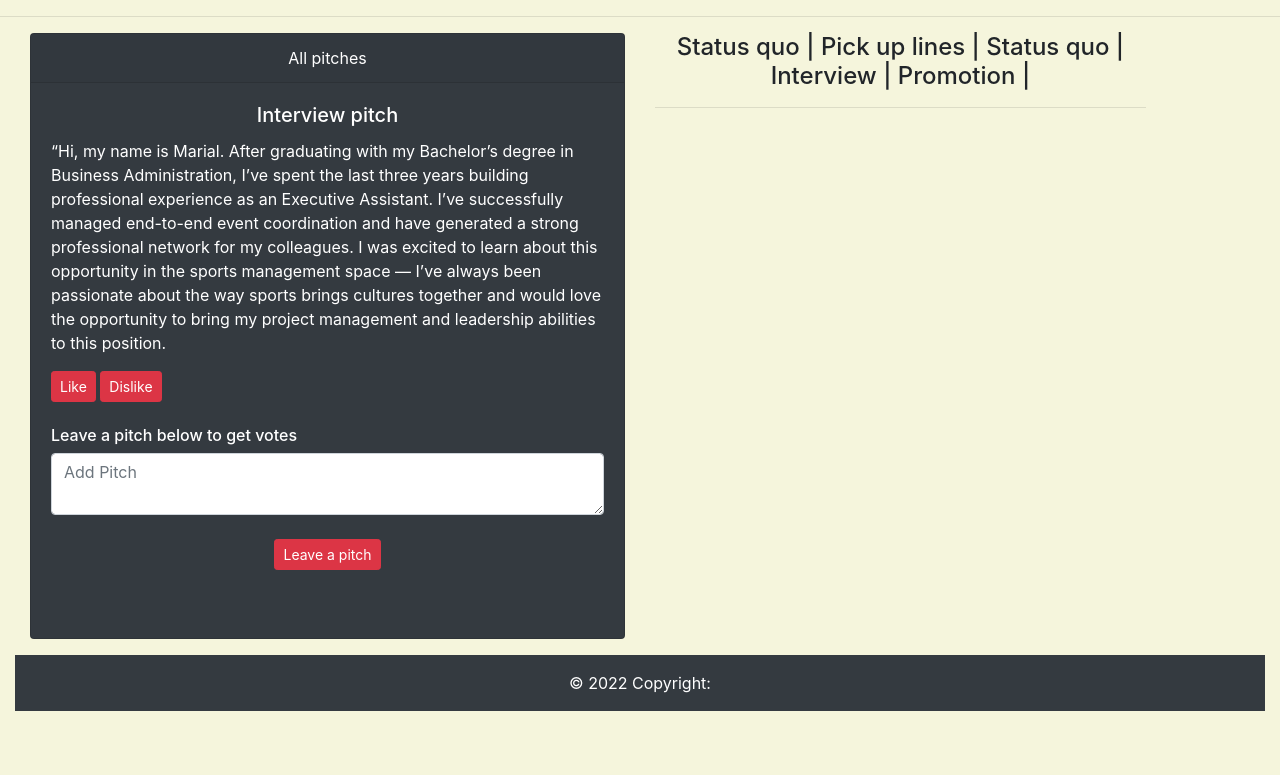
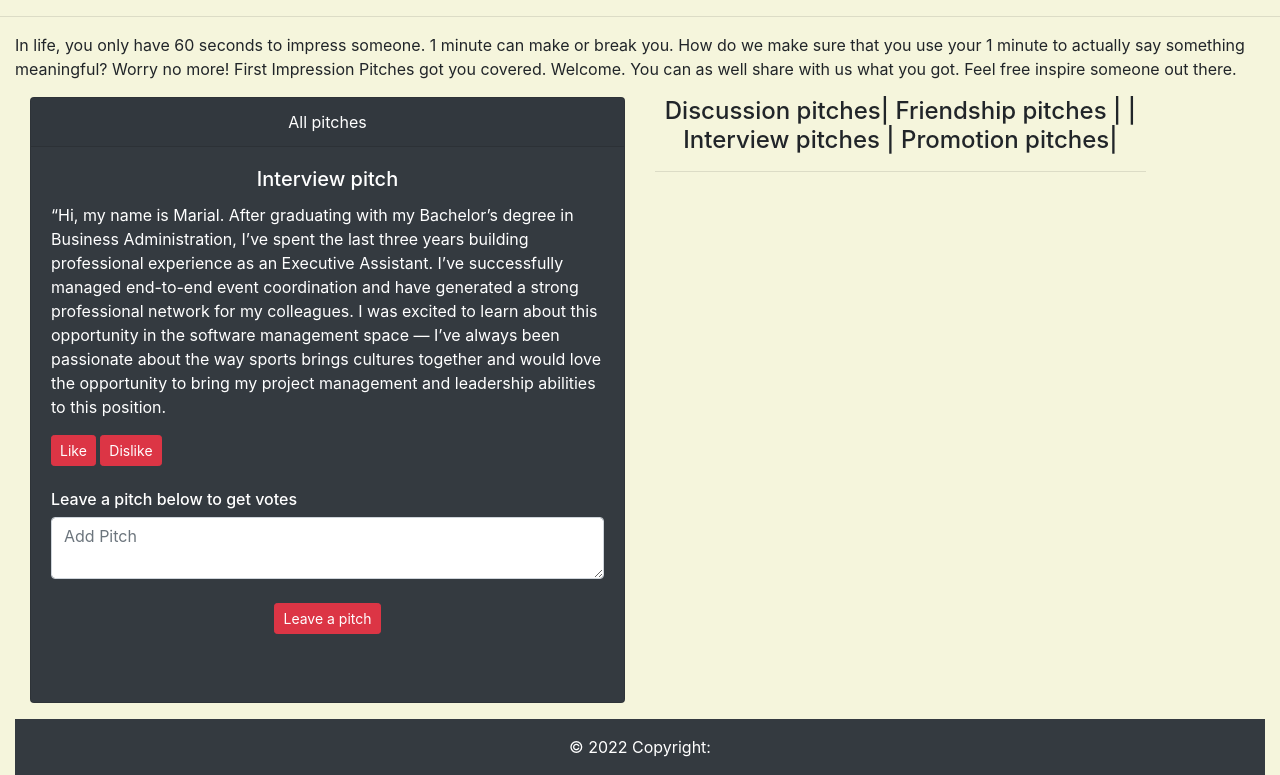
Before and after one commit to mariallugare/Pitches, a Flask app: page / in a window 1280 px wide. Shown: the part 56-831 px from the top of the page. Before the commit the page ends 767 px from the top, so only its background shows below. Run offline with Flask 2, Linux system fonts and the light colour scheme; the visitor is signed in with stand-in values (Sample User, id 1); some libraries are stand-ins or nearby versions.

Commit message:
style the homepage

```diff
--- a/website/templates/home.html
+++ b/website/templates/home.html
@@ -1,7 +1,9 @@
 {% extends "base.html" %} {% block title %}Home{% endblock %} {% block content%}
 
 
+<p>In life, you only have 60 seconds to impress someone. 1 minute can make or break you. How do we make sure that you use your 1 minute to actually say something meaningful? Worry no more! First Impression Pitches got you covered. Welcome.
 
+  You can as well share with us what you got. Feel free inspire someone out there.</p>
 
 <div class="container-fluid">
   <div class="row">
@@ -10,7 +12,7 @@
         <div class="card-header text-center">All pitches</div>
         <div class="card-body">
           <h5 class="card-title text-center">Interview pitch</h5>
-          <p class="card-text">“Hi, my name is Marial. After graduating with my Bachelor’s degree in Business Administration, I’ve spent the last three years building professional experience as an Executive Assistant. I’ve successfully managed end-to-end event coordination and have generated a strong professional network for my colleagues. I was excited to learn about this opportunity in the sports management space — I’ve always been passionate about the way sports brings cultures together and would love the opportunity to bring my project management and leadership abilities to this position.</p>
+          <p class="card-text">“Hi, my name is Marial. After graduating with my Bachelor’s degree in Business Administration, I’ve spent the last three years building professional experience as an Executive Assistant. I’ve successfully managed end-to-end event coordination and have generated a strong professional network for my colleagues. I was excited to learn about this opportunity in the software management space — I’ve always been passionate about the way sports brings cultures together and would love the opportunity to bring my project management and leadership abilities to this position.</p>
           <button type="button" id="btn_like" class="btn btn-primary btn-danger btn-sm btn">Like <span><i
                 class="glyphicon glyphicon-thumbs-up"></i></span></button>
           <button type="button" id="btn_dislike" class="btn btn-primary btn-danger btn-sm">Dislike <span><i
@@ -29,7 +31,7 @@
             </div>
           </form> <br>
 
-          <ul style="background-color: rgb(99, 92, 92);" class="list-group list-group-flush " id="notes">
+          <ul style="background-color: hwb(0 96% 4%);" class="list-group list-group-flush " id="notes">
             {% for note in user.notes %}
             {{ note.data }}
             <li class="list-group-item text-dark">
@@ -51,7 +53,7 @@
     </div>
 
     <div class="col-md-5">
-      <h4 align="center">Status quo | Pick up lines | Status quo | Interview | Promotion | <hr>
+      <h4 align="center">Discussion pitches| Friendship pitches | | Interview pitches | Promotion pitches| <hr>
     </div>
 
 
```
Also changed, not shown: README.md.
